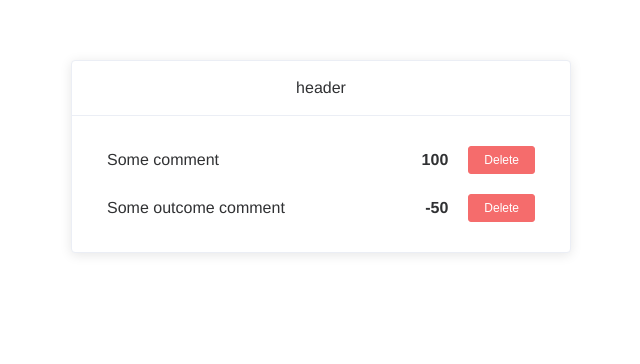
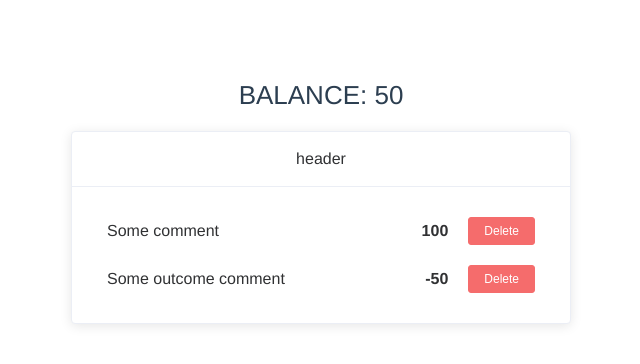
Before and after one commit to kobancheg/Budget-App, a Vue app: page / in a window 1280 px wide. Shown: the top 364 px of the page, without its empty margins (319-959 px from the left). Built offline with nearby package versions, Linux system fonts and the light colour scheme.

Commit message:
add component total balance

```diff
--- a/src/App.vue
+++ b/src/App.vue
@@ -1,33 +1,44 @@
 <template>
   <div id="app">
+    <TotalBalance :total="totalBalance" />
     <BudgetList :list="list" />
   </div>
 </template>
 
 <script>
-import BudgetList from "@/components/BudgetList";
+import BudgetList from '@/components/BudgetList';
+import TotalBalance from '@/components/TotalBalance';
 
 export default {
-  name: "App",
+  name: 'App',
   components: {
     BudgetList,
+    TotalBalance,
   },
   data: () => ({
     list: {
       1: {
-        type: "INCOME",
+        type: 'INCOME',
         value: 100,
-        comment: "Some comment",
+        comment: 'Some comment',
         id: 1,
       },
       2: {
-        type: "OUTCOME",
+        type: 'OUTCOME',
         value: -50,
-        comment: "Some outcome comment",
+        comment: 'Some outcome comment',
         id: 2,
       },
     },
   }),
+  computed: {
+    totalBalance() {
+      return Object.values(this.list).reduce(
+        (acc, item) => acc + item.value,
+        0
+      );
+    },
+  },
 };
 </script>
 
--- a/src/components/BudgetList.vue
+++ b/src/components/BudgetList.vue
@@ -1,18 +1,21 @@
 <template>
   <div class="budget-list-wrap">
     <ElCard header="header">
-      <div class="list-item" v-for="(item, prop) in list" :key="prop">
-        <span class="budget-comment">{{ item.comment }}</span>
-        <span class="budget-value">{{ item.value }}</span>
-        <ElButton type="danger" size="mini">Delete</ElButton>
-      </div>
+      <template v-if="!isEmpty">
+        <div class="list-item" v-for="(item, prop) in list" :key="prop">
+          <span class="budget-comment">{{ item.comment }}</span>
+          <span class="budget-value">{{ item.value }}</span>
+          <ElButton type="danger" size="mini">Delete</ElButton>
+        </div>
+      </template>
+      <ElAlert v-else type="info" :title="emptyTitle" :closable="false" />
     </ElCard>
   </div>
 </template>
 
 <script>
 export default {
-  name: "BudgetList",
+  name: 'BudgetList',
   props: {
     list: {
       type: Object,
@@ -20,8 +23,14 @@ export default {
     },
   },
   data: () => ({
-    header: "Budget List",
+    header: 'Budget List',
+    emptyTitle: 'Empty List',
   }),
+  computed: {
+    isEmpty() {
+      return !Object.keys(this.list).length;
+    },
+  },
 };
 </script>
 
--- /dev/null
+++ b/src/components/TotalBalance.vue
@@ -0,0 +1,24 @@
+<template>
+  <div class="total-value">Balance: {{ total }}</div>
+</template>
+
+<script>
+export default {
+  name: 'TotalBalance',
+  props: {
+    total: {
+      type: Number,
+      default: 0,
+    },
+  },
+};
+</script>
+
+<style scoped>
+.total-value {
+  font-size: 26px;
+  text-transform: uppercase;
+  padding: 20px;
+  text-align: center;
+}
+</style>
--- a/src/plugins/elements/index.js
+++ b/src/plugins/elements/index.js
@@ -2,9 +2,9 @@ import Vue from 'vue';
 import lang from 'element-ui/lib/locale/lang/en';
 import locale from 'element-ui/lib/locale';
 import 'element-ui/packages/theme-chalk/lib/index.css';
-import { Button, Card, Form, FormItem, Input, Select } from 'element-ui';
+import { Button, Card, Form, FormItem, Input, Select, Alert } from 'element-ui';
 
-const elements = [Button, Card, Form, FormItem, Input, Select];
+const elements = [Button, Card, Form, FormItem, Input, Select, Alert];
 
 locale.use(lang);
 
```
